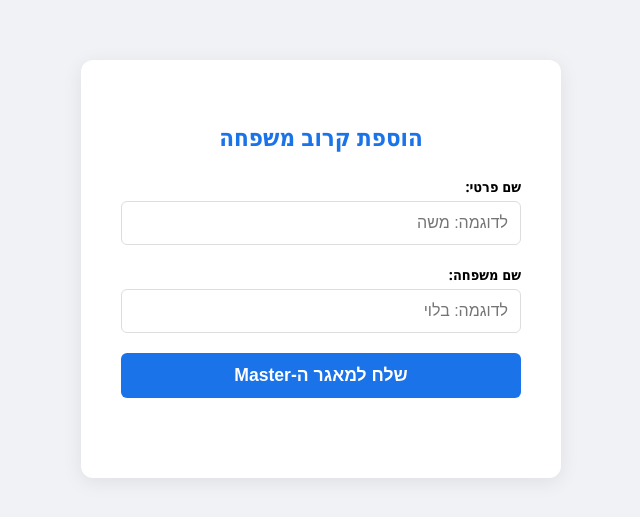
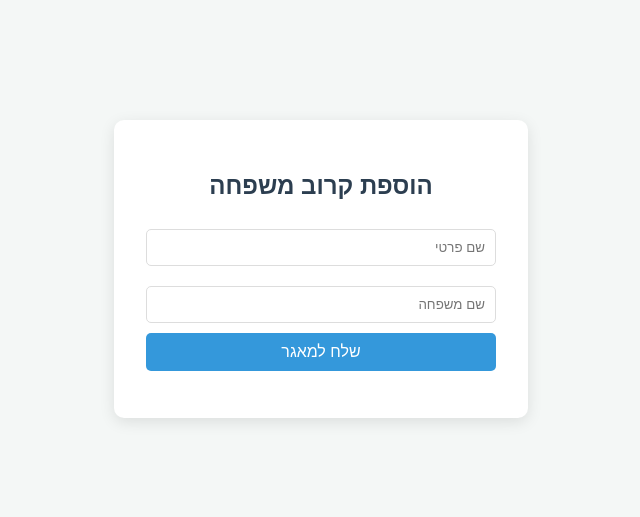
Before and after one commit to yosgos/BloyPlus, a website: page index.html in a window 1280 px wide. Shown: the part 131-648 px from the top of the page, without its empty margins (319-959 px from the left). Drawn offline with Linux system fonts and the light colour scheme.

Commit message:
Update index.html

```diff
--- a/index.html
+++ b/index.html
@@ -3,79 +3,24 @@
 <head>
     <meta charset="UTF-8">
     <meta name="viewport" content="width=device-width, initial-scale=1.0">
-    <title>הוספת נתונים למאגר המשפחתי</title>
+    <title>הוספת קרוב משפחה</title>
     <style>
-        body {
-            font-family: 'Segoe UI', Tahoma, Geneva, Verdana, sans-serif;
-            display: flex;
-            justify-content: center;
-            align-items: center;
-            min-height: 100vh;
-            margin: 0;
-            background-color: #f0f2f5;
-        }
-        .card {
-            background: white;
-            padding: 2.5rem;
-            border-radius: 12px;
-            box-shadow: 0 4px 20px rgba(0,0,0,0.08);
-            width: 100%;
-            max-width: 400px;
-        }
-        h2 {
-            text-align: center;
-            color: #1a73e8;
-            margin-bottom: 1.5rem;
-        }
-        label {
-            display: block;
-            margin-bottom: 5px;
-            font-weight: bold;
-            font-size: 0.9rem;
-        }
-        input {
-            width: 100%;
-            padding: 12px;
-            margin-bottom: 20px;
-            border: 1px solid #ddd;
-            border-radius: 6px;
-            box-sizing: border-box;
-            font-size: 1rem;
-        }
-        button {
-            width: 100%;
-            padding: 12px;
-            background-color: #1a73e8;
-            color: white;
-            border: none;
-            border-radius: 6px;
-            font-size: 1.1rem;
-            font-weight: bold;
-            cursor: pointer;
-            transition: background-color 0.2s;
-        }
-        button:hover {
-            background-color: #1557b0;
-        }
-        #status {
-            margin-top: 20px;
-            text-align: center;
-            font-weight: 500;
-            min-height: 1.2rem;
-        }
+        body { font-family: sans-serif; display: flex; justify-content: center; align-items: center; min-height: 100vh; margin: 0; background-color: #f4f7f6; }
+        .card { background: white; padding: 2rem; border-radius: 10px; box-shadow: 0 4px 15px rgba(0,0,0,0.1); width: 350px; }
+        h2 { text-align: center; color: #2c3e50; }
+        input { width: 100%; padding: 10px; margin: 10px 0; border: 1px solid #ddd; border-radius: 5px; box-sizing: border-box; }
+        button { width: 100%; padding: 10px; background: #3498db; color: white; border: none; border-radius: 5px; cursor: pointer; font-size: 1rem; }
+        button:hover { background: #2980b9; }
+        #status { margin-top: 15px; text-align: center; font-size: 0.9rem; }
     </style>
 </head>
 <body>
     <div class="card">
         <h2>הוספת קרוב משפחה</h2>
         <form id="csvForm">
-            <label for="field1">שם פרטי:</label>
-            <input type="text" id="field1" placeholder="לדוגמה: משה" required>
-
-            <label for="field2">שם משפחה:</label>
-            <input type="text" id="field2" placeholder="לדוגמה: בלוי" required>
-
-            <button type="submit">שלח למאגר ה-Master</button>
+            <input type="text" id="fName" placeholder="שם פרטי" required>
+            <input type="text" id="lName" placeholder="שם משפחה" required>
+            <button type="submit" id="submitBtn">שלח למאגר</button>
         </form>
         <div id="status"></div>
     </div>
@@ -84,41 +29,39 @@
         document.getElementById('csvForm').onsubmit = async (e) => {
             e.preventDefault();
             const status = document.getElementById('status');
+            const btn = document.getElementById('submitBtn');
 
-            // איפוס עיצוב הסטטוס
-            status.style.color = "#555";
-            status.textContent = "מעבד נתונים...";
+            status.textContent = "שולח...";
+            status.style.color = "black";
+            btn.disabled = true;
 
-            // הכנת הנתונים למשלוח
             const payload = {
-                firstName: document.getElementById('field1').value.trim(),
-                lastName: document.getElementById('field2').value.trim()
+                firstName: document.getElementById('fName').value,
+                lastName: document.getElementById('lName').value
             };
 
             try {
-                // שליחה ל-API שיצרנו ב-Vercel
                 const res = await fetch('/api/write-csv', {
                     method: 'POST',
-                    headers: {
-                        'Content-Type': 'application/json',
-                    },
+                    headers: { 'Content-Type': 'application/json' },
                     body: JSON.stringify(payload)
                 });
 
-                const result = await res.json();
+                const data = await res.json();
 
                 if (res.ok) {
+                    status.textContent = "✅ נשמר בהצלחה!";
                     status.style.color = "green";
-                    status.textContent = "✅ נשמר בהצלחה בגיטהאב!";
                     document.getElementById('csvForm').reset();
                 } else {
+                    status.textContent = "❌ שגיאה: " + (data.error || "לא ידועה");
                     status.style.color = "red";
-                    status.textContent = "❌ שגיאה: " + (result.error || "הפעולה נכשלה");
                 }
             } catch (err) {
+                status.textContent = "❌ שגיאת תקשורת - ה-API לא מגיב";
                 status.style.color = "red";
-                status.textContent = "❌ שגיאת תקשורת. ודא שהאתר מחובר.";
-                console.error("Fetch error:", err);
+            } finally {
+                btn.disabled = false;
             }
         };
     </script>
```
